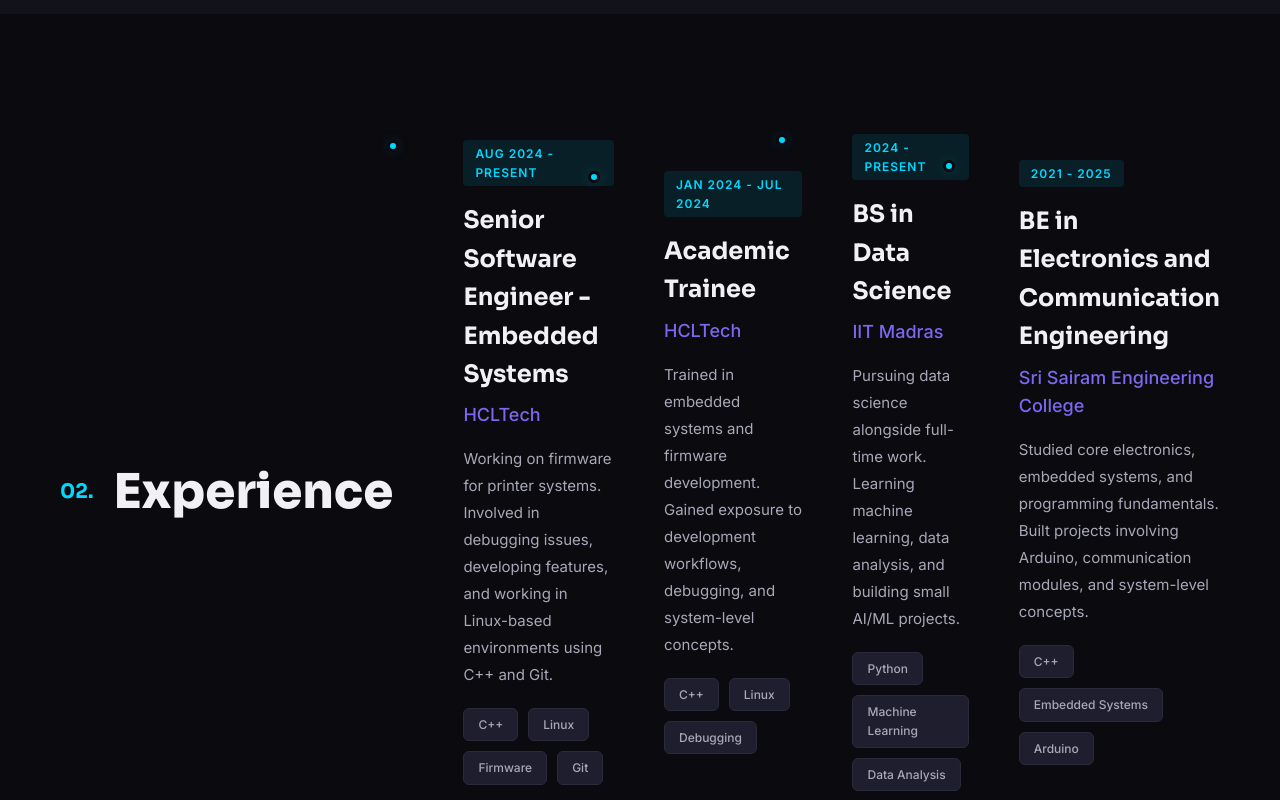
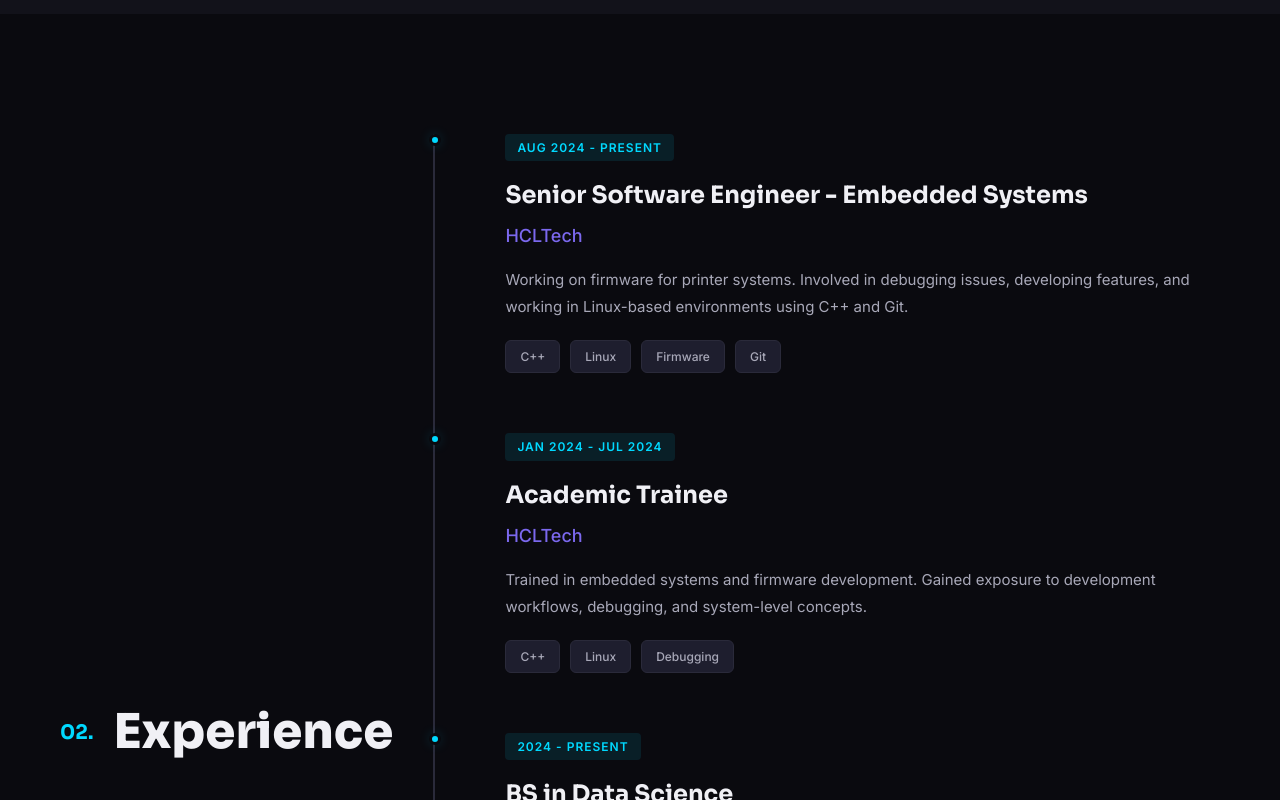
Before and after one commit to Lukeshbarath/portfolio, a React (Create React App) app: page / in a window 1280 px wide. Shown: the part 1760-2560 px from the top of the page. Built offline with nearby package versions, Linux system fonts and the light colour scheme; the HTML template or start-up script is replaced by a standard one.

Commit message:
Tinkered

```diff
--- a/src/App.js
+++ b/src/App.js
@@ -190,7 +190,7 @@
              <h2 className="section-title">Experience</h2>
               <div className="section-line">
                 </div>
-
+               <div className="timeline">
         <div className="timeline-item">
           <div className="timeline-marker"></div>
           <div className="timeline-content">
@@ -256,6 +256,7 @@
                 <span>C++</span>
                 <span>Embedded Systems</span>
                 <span>Arduino</span>
+              </div>
             </div>
           </div>
           </div>
```
Lines whose indentation alone changed are shown as unchanged.
